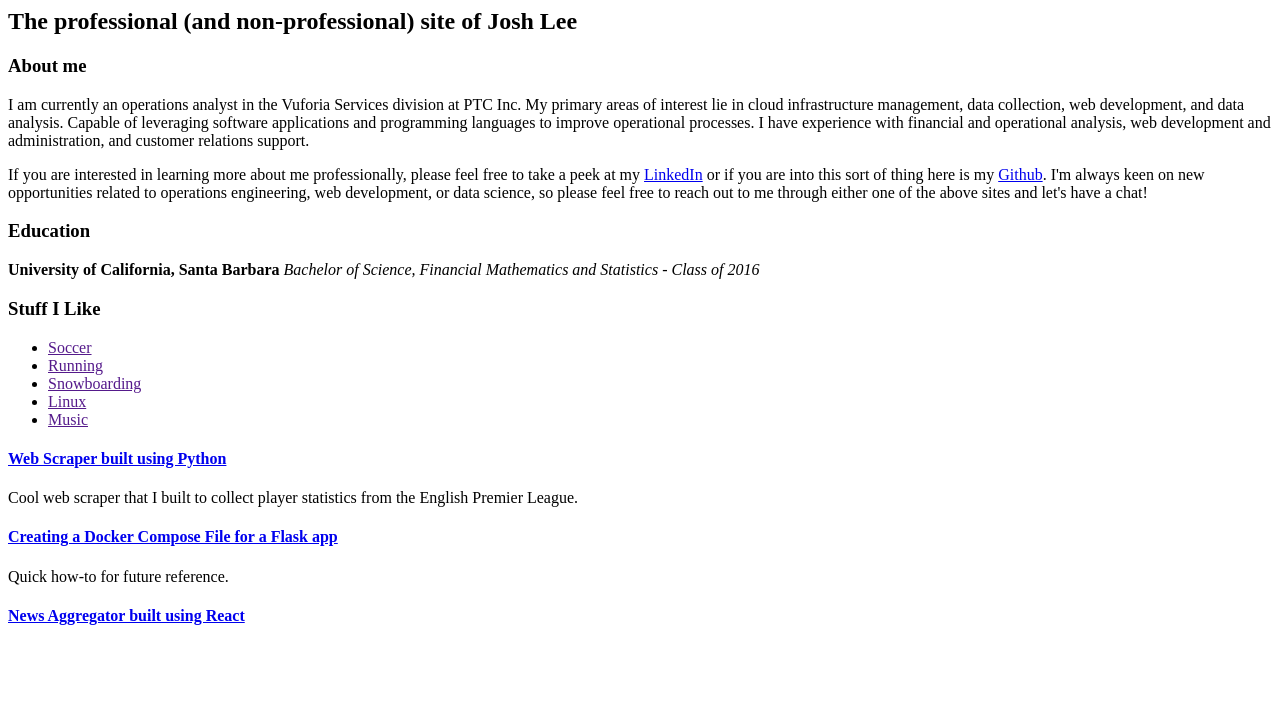
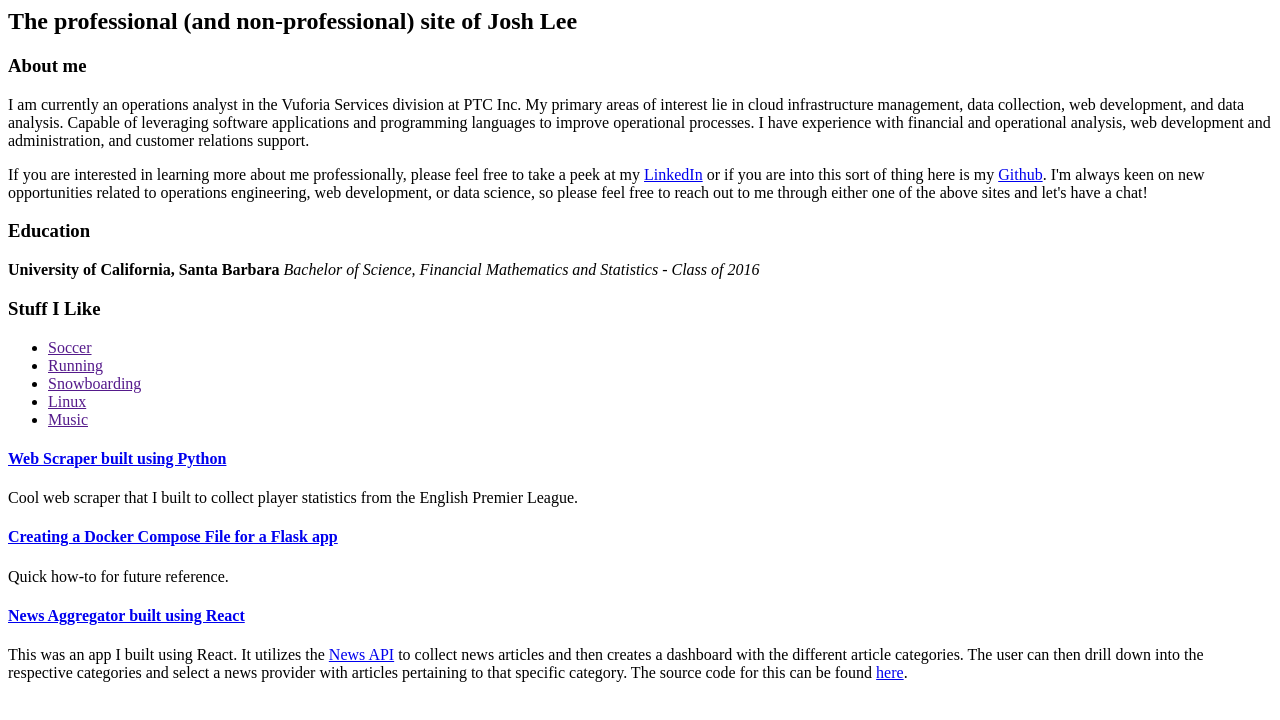
Before and after one commit to TrellixVulnTeam/public-site_PWK4, a plain HTML site: page index.html in a window 1280 px wide. Drawn offline with Linux system fonts and the light colour scheme.

Commit message:
Updated Index Page

```diff
--- a/index.html
+++ b/index.html
@@ -29,3 +29,7 @@ League.</p>
 <h4><a href="/docker_with_flask.html">Creating a Docker Compose File for a Flask app</a></h4>
 <p>Quick how-to for future reference.</p>
 <h4><a href="http://news-congregator.s3-website-us-west-1.amazonaws.com/">News Aggregator built using React</a></h4>
+<p>This was an app I built using React. It utilizes the <a href="https://newsapi.org/">News API</a> to collect
+news articles and then creates a dashboard with the different article categories. The user can then
+drill down into the respective categories and select a news provider with articles pertaining to that
+specific category. The source code for this can be found <a href="https://github.com/jpal29/news-aggregator">here</a>.</p>
```
Also changed, not shown: 1 other file.
